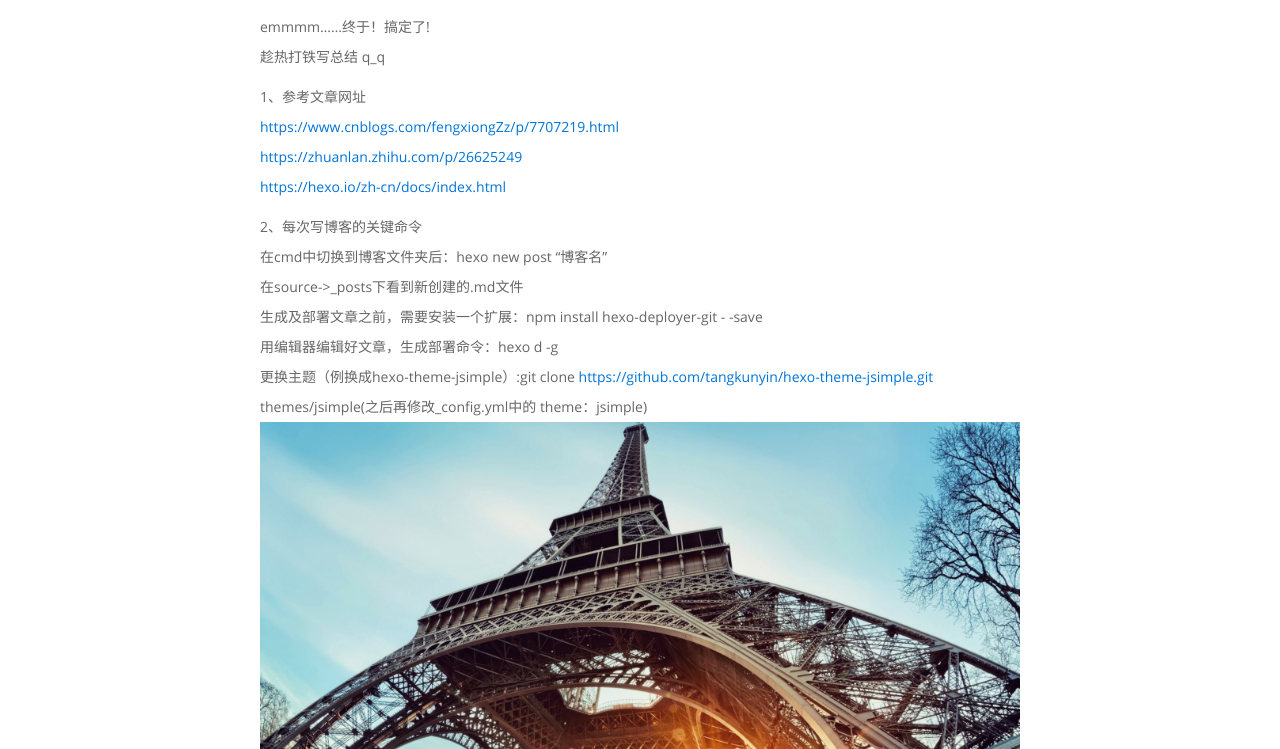
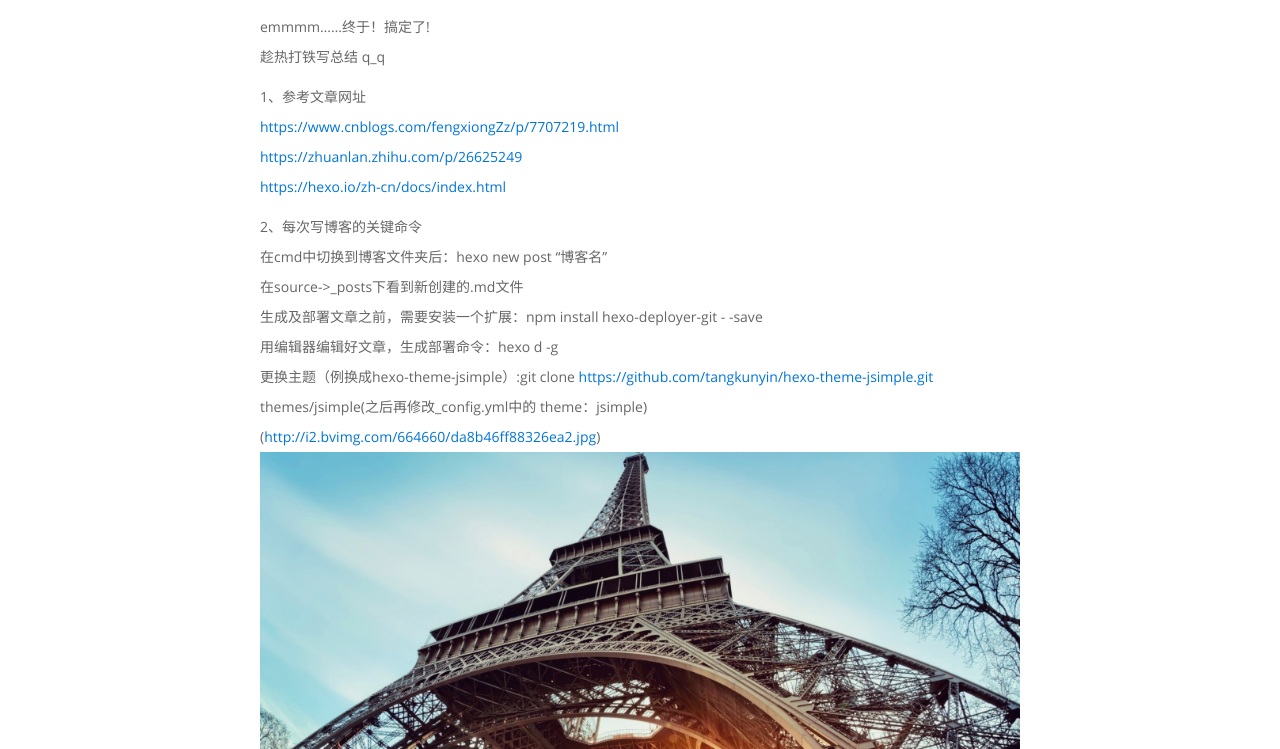
Before and after one commit to raindropy/raindropy.github.io, a plain HTML site: page 2018/07/10/Hello-hexo/index.html in a window 1280 px wide. Shown: the part 203-952 px from the top of the page. Drawn offline with Linux system fonts and the light colour scheme; files whose address does not match are found by name.

Commit message:
Site updated: 2018-10-10 11:41:07

```diff
--- a/2018/07/10/Hello-hexo/index.html
+++ b/2018/07/10/Hello-hexo/index.html
@@ -184,7 +184,7 @@
         <div class="col-md-8 col-md-offset-2">
       		<p>emmmm……终于！搞定了!<br>趁热打铁写总结 q_q</p>
 <p>1、参考文章网址<br><a href="https://www.cnblogs.com/fengxiongZz/p/7707219.html" target="_blank" rel="noopener">https://www.cnblogs.com/fengxiongZz/p/7707219.html</a><br><a href="https://zhuanlan.zhihu.com/p/26625249" target="_blank" rel="noopener">https://zhuanlan.zhihu.com/p/26625249</a><br><a href="https://hexo.io/zh-cn/docs/index.html" target="_blank" rel="noopener">https://hexo.io/zh-cn/docs/index.html</a></p>
-<p>2、每次写博客的关键命令<br>在cmd中切换到博客文件夹后：hexo new post “博客名”<br>在source-&gt;_posts下看到新创建的.md文件<br>生成及部署文章之前，需要安装一个扩展：npm install hexo-deployer-git - -save<br>用编辑器编辑好文章，生成部署命令：hexo d -g<br>更换主题（例换成hexo-theme-jsimple）:git clone <a href="https://github.com/tangkunyin/hexo-theme-jsimple.git" target="_blank" rel="noopener">https://github.com/tangkunyin/hexo-theme-jsimple.git</a> themes/jsimple(之后再修改_config.yml中的 theme：jsimple)<br><img src="E:/Blog/source/_posts/bg_img2.jpg"></p>
+<p>2、每次写博客的关键命令<br>在cmd中切换到博客文件夹后：hexo new post “博客名”<br>在source-&gt;_posts下看到新创建的.md文件<br>生成及部署文章之前，需要安装一个扩展：npm install hexo-deployer-git - -save<br>用编辑器编辑好文章，生成部署命令：hexo d -g<br>更换主题（例换成hexo-theme-jsimple）:git clone <a href="https://github.com/tangkunyin/hexo-theme-jsimple.git" target="_blank" rel="noopener">https://github.com/tangkunyin/hexo-theme-jsimple.git</a> themes/jsimple(之后再修改_config.yml中的 theme：jsimple)<br>(<a href="http://i2.bvimg.com/664660/da8b46ff88326ea2.jpg" target="_blank" rel="noopener">http://i2.bvimg.com/664660/da8b46ff88326ea2.jpg</a>)<br><img src="E:/Blog/source/_posts/bg_img2.jpg"></p>
 
             <div class="clearfix"></div>
             <hr class="nogutter">
```
